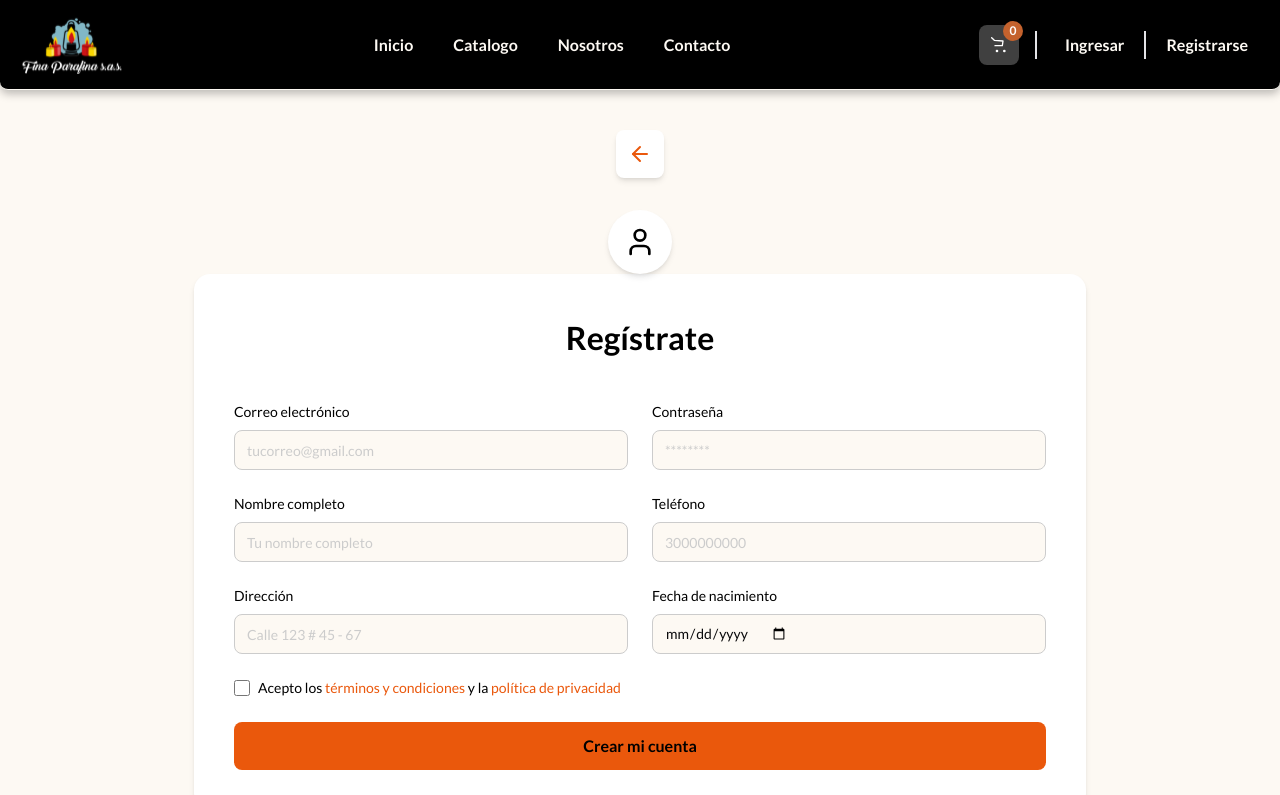
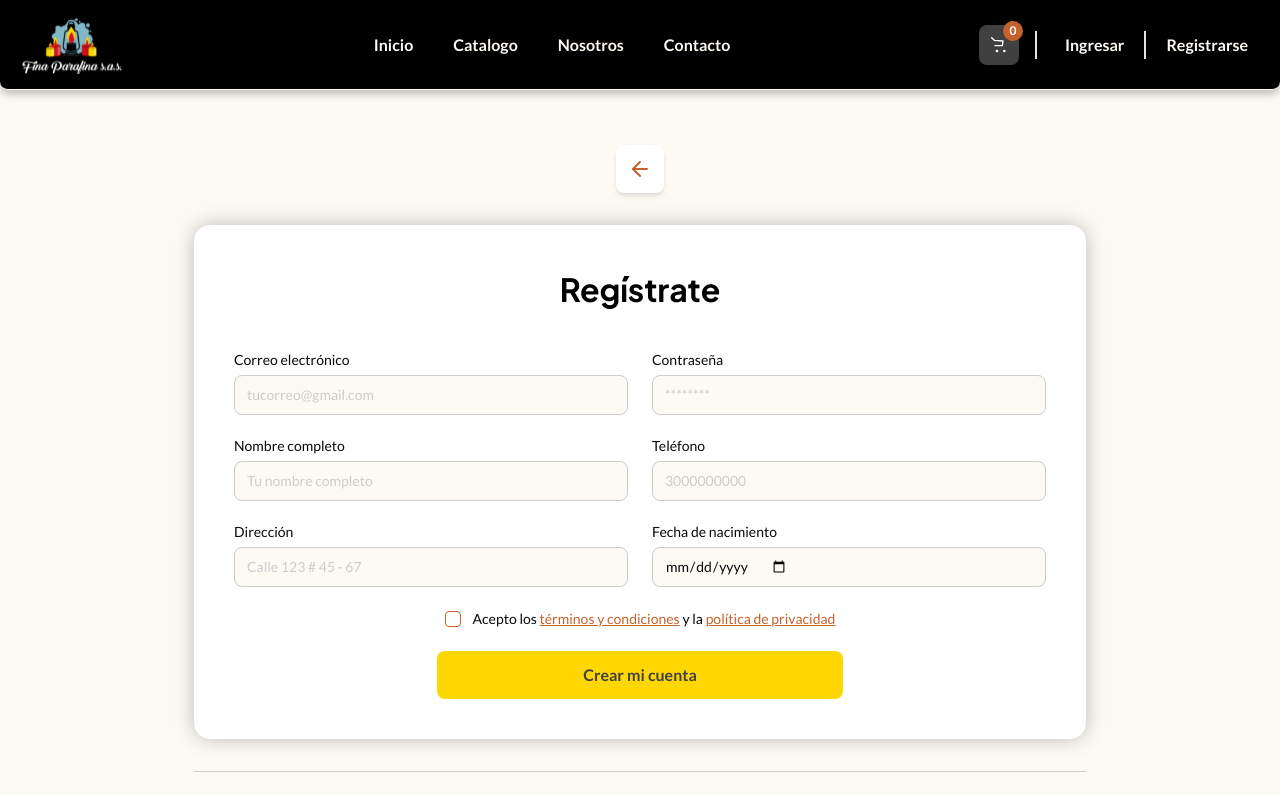
Before and after one commit to SneiderVelez/fina-parafina, a Next.js app: page /register in a window 1280 px wide. Shown: the top 795 px of the page. Built offline with nearby package versions, Linux system fonts and the light colour scheme.

Commit message:
Ajustes en registro y login

```diff
--- a/package.json
+++ b/package.json
@@ -9,6 +9,8 @@
     "lint": "eslint"
   },
   "dependencies": {
+    "@radix-ui/react-checkbox": "^1.3.3",
+    "@radix-ui/react-label": "^2.1.7",
     "@radix-ui/react-separator": "^1.1.7",
     "@radix-ui/react-slot": "^1.2.3",
     "class-variance-authority": "^0.7.1",
--- a/src/app/login/page.tsx
+++ b/src/app/login/page.tsx
@@ -6,40 +6,32 @@ import { Input } from "@/components/ui/input";
 import { Separator } from "@/components/ui/separator";
 import Link from "next/link";
 import { User, ArrowLeft } from "lucide-react"; // Iconos
+import { Label } from "@/components/ui/label";
 
 export default function LoginPage() {
   const router = useRouter();
 
   return (
-    <main className="flex flex-col items-center justify-start min-h-screen p-5 px-5 gap-8">
-      {/* Botón de devolverse */}
+    <main className="flex flex-col items-center justify-center min-h-screen p-5 px-5 gap-8">
       <div
         className="flex items-center justify-center w-12 h-12 bg-white rounded-md shadow-lg cursor-pointer"
         onClick={() => router.back()}
       >
-        <ArrowLeft className="w-6 h-6 text-orange-600" />
+        <ArrowLeft className="w-6 h-6 text-red" />
       </div>
 
       {/* Icono de usuario */}
-      <div className="w-16 h-16 rounded-full bg-white flex items-center justify-center -mb-8 z-10 shadow-lg">
+      {/* <div className="w-16 h-16 rounded-full bg-white flex items-center justify-center -mb-8 z-10 shadow-lg">
         <User className="w-8 h-8 text-black" />
-      </div>
+      </div> */}
 
-      {/* Caja principal de login */}
-      <section
-        className="bg-white rounded-2xl shadow-lg p-8 flex flex-col relative"
-        style={{ width: "463px", height: "444px" }}
-      >
-        {/* Título */}
-        <h1 className="text-[32px] font-bold text-center text-black mb-8">
+      <section className="bg-white rounded-2xl shadow-custom w-[463px] p-8 flex flex-col relative">
+        <h1 className="text-[32px] font-bold text-center text-black mb-8 font-jakarta">
           Iniciar sesión
         </h1>
-
-        {/* Campo: Correo electrónico */}
-        <div className="flex flex-col mb-6">
-          <label className="text-black text-sm font-medium mb-2">
-            Correo electrónico
-          </label>
+        <div className="flex flex-col gap-6">
+          <div className="flex flex-col gap-2">
+            <Label> Correo electrónico</Label>
             <Input
               type="email"
               placeholder="tucorreo@gmail.com"
@@ -47,33 +39,24 @@ export default function LoginPage() {
             />
           </div>
 
-        {/* Campo: Contraseña */}
-        <div className="flex flex-col mb-6">
-          <label className="text-black text-sm font-medium mb-2">
-            Contraseña
-          </label>
-          <Input
-            type="password"
-            placeholder="********"
-            className="bg-gray-100"
-          />
+          <div className="flex flex-col gap-2">
+            <Label>Contraseña</Label>
+            <Input type="password" placeholder="********" />
           </div>
-
-        {/* Botón de ingresar */}
-        <Button className="w-full bg-orange-600 text-black hover:bg-orange-700">
-          Iniciar sesión
-        </Button>
+          <Button className="w-full">Iniciar sesión</Button>
+        </div>
       </section>
 
-      {/* Separador y link fuera de la caja */}
       <div className="w-[463px] flex flex-col items-center gap-4">
         <Separator className="bg-gray-400" />
+        <Button variant={"link"}>
           <Link
             href="/recuperar-password"
-          className="text-sm text-red-600 hover:underline"
+            className="text-sm text-red hover:underline"
           >
             ¿Olvidaste tu contraseña?
           </Link>
+        </Button>
       </div>
     </main>
   );
--- a/src/app/register/page.tsx
+++ b/src/app/register/page.tsx
@@ -6,105 +6,84 @@ import { Input } from "@/components/ui/input";
 import { Separator } from "@/components/ui/separator";
 import Link from "next/link";
 import { User, ArrowLeft } from "lucide-react";
+import { Label } from "@/components/ui/label";
+import { Checkbox } from "@/components/ui/checkbox";
 
 export default function RegisterPage() {
   const router = useRouter();
 
   return (
-    <main className="flex flex-col items-center justify-start min-h-screen p-10 px-4 gap-8">
-      {/* Botón de devolverse */}
+    <main className="flex flex-col items-center justify-center min-h-screen p-10 px-4 gap-8">
       <div
         className="flex items-center justify-center w-12 h-12 bg-white rounded-lg shadow-md cursor-pointer"
         onClick={() => router.back()}
       >
-        <ArrowLeft className="w-6 h-6 text-orange-600" />
+        <ArrowLeft className="w-6 h-6 text-red" />
       </div>
+      {/* <div className="w-16 h-16 rounded-full bg-white flex items-center justify-center -mb-8 z-10 shadow-md">
+        <User className="w-8 h-8 text-black" />
+      </div> */}
 
-      {/* Icono de usuario */}
-      <div className="w-16 h-16 rounded-full bg-white flex items-center justify-center -mb-8 z-10 shadow-md">
-        <User className="w-8 h-8 text-black" />
-      </div>
-
-      {/* Caja principal de registro */}
-      <section
-        className="bg-white rounded-2xl shadow-md p-10 flex flex-col relative"
-        style={{ width: "892px", height: "535px" }}
-      >
-        {/* Título */}
-        <h1 className="text-[32px] font-bold text-center text-black mb-10">
+      <section className="bg-white rounded-2xl shadow-custom p-10 flex flex-col relative w-[892px]">
+        <h1 className="text-[32px] font-bold text-center font-jakarta text-black mb-10">
           Regístrate
         </h1>
 
-        {/* Grid con dos columnas */}
         <div className="grid grid-cols-2 gap-6 mb-6">
-          {/* Correo */}
-          <div className="flex flex-col">
-            <label className="text-black text-sm font-medium mb-2">
-              Correo electrónico
-            </label>
+          <div className="flex flex-col gap-2">
+            <Label> Correo electrónico</Label>
             <Input type="email" placeholder="tucorreo@gmail.com" />
           </div>
 
-          {/* Contraseña */}
-          <div className="flex flex-col">
-            <label className="text-black text-sm font-medium mb-2">
-              Contraseña
-            </label>
+          <div className="flex flex-col gap-2">
+            <Label>Contraseña</Label>
             <Input type="password" placeholder="********" />
           </div>
 
-          {/* Nombre completo */}
-          <div className="flex flex-col">
-            <label className="text-black text-sm font-medium mb-2">
-              Nombre completo
-            </label>
+          <div className="flex flex-col gap-2">
+            <Label> Nombre completo</Label>
             <Input type="text" placeholder="Tu nombre completo" />
           </div>
 
-          {/* Teléfono */}
-          <div className="flex flex-col">
-            <label className="text-black text-sm font-medium mb-2">
-              Teléfono
-            </label>
+          <div className="flex flex-col gap-2">
+            <Label>Teléfono</Label>
             <Input type="tel" placeholder="3000000000" />
           </div>
 
-          {/* Dirección */}
-          <div className="flex flex-col">
-            <label className="text-black text-sm font-medium mb-2">
-              Dirección
-            </label>
+          <div className="flex flex-col gap-2">
+            <Label>Dirección</Label>
             <Input type="text" placeholder="Calle 123 # 45 - 67" />
           </div>
 
-          {/* Fecha de nacimiento */}
-          <div className="flex flex-col">
-            <label className="text-black text-sm font-medium mb-2">
-              Fecha de nacimiento
-            </label>
+          <div className="flex flex-col gap-2">
+            <Label>Fecha de nacimiento</Label>
             <Input type="date" />
           </div>
         </div>
 
-        {/* Checkbox */}
-        <div className="flex items-center gap-2 mb-6">
-          <input type="checkbox" id="terms" className="w-4 h-4" />
-          <label htmlFor="terms" className="text-sm text-black">
-            Acepto los{" "}
-            <span className="text-orange-600 cursor-pointer">
-              términos y condiciones
-            </span>{" "}
-            y la{" "}
-            <span className="text-orange-600 cursor-pointer">
-              política de privacidad
-            </span>
-          </label>
+        <div className="flex flex-col items-center gap-6 w-6/12 mx-auto">
+          <div className="flex items-center gap-3">
+            <Checkbox id="terms" />
+            <Label htmlFor="terms">
+              Acepto los{" "}
+              <Link
+                href="/terms"
+                className="text-red cursor-pointer underline hover:opacity-80"
+              >
+                términos y condiciones
+              </Link>{" "}
+              y la{" "}
+              <Link
+                href="/privacy-policy"
+                className="text-red cursor-pointer underline hover:opacity-80"
+              >
+                política de privacidad
+              </Link>
+            </Label>
+          </div>
+          {/* Botón */}
+          <Button className="w-full">Crear mi cuenta</Button>
         </div>
-
-        {/* Botón */}
-        <Button className="w-full bg-orange-600 text-black hover:bg-orange-700">
-          Crear mi cuenta
-        </Button>
       </section>
 
       {/* Separador y link fuera de la caja */}
@@ -112,12 +91,9 @@ export default function RegisterPage() {
         <Separator className="bg-gray-400" />
         <p className="text-sm text-black">
           ¿Ya tienes una cuenta?{" "}
-          <Link
-            href="/login"
-            className="text-orange-600 font-medium hover:underline"
-          >
-            Iniciar Sesión
-          </Link>
+          <Button variant="link" asChild>
+            <Link href="/login">Iniciar sesión</Link>
+          </Button>
         </p>
       </div>
     </main>
--- a/src/components/ui/button.tsx
+++ b/src/components/ui/button.tsx
@@ -20,7 +20,7 @@ const buttonVariants = cva(
         ghost: "hover:text-yellow bg-gray-700 text-white ",
         footer:
           "text-[14px] font-normal text-black hover:underline hover:text-white",
-        link: "text-primary underline-offset-4 hover:underline",
+        link: "text-red underline-offset-4 hover:underline",
       },
       size: {
         default: "p-3",
--- /dev/null
+++ b/src/components/ui/checkbox.tsx
@@ -0,0 +1,30 @@
+"use client";
+
+import * as React from "react";
+import * as CheckboxPrimitive from "@radix-ui/react-checkbox";
+import { Check } from "lucide-react";
+
+import { cn } from "@/lib/utils";
+
+const Checkbox = React.forwardRef<
+  React.ElementRef<typeof CheckboxPrimitive.Root>,
+  React.ComponentPropsWithoutRef<typeof CheckboxPrimitive.Root>
+>(({ className, ...props }, ref) => (
+  <CheckboxPrimitive.Root
+    ref={ref}
+    className={cn(
+      "peer h-4 w-4 shrink-0 rounded-sm border border-red ring-offset-background focus-visible:outline-none focus-visible:ring-2 focus-visible:ring-ring focus-visible:ring-offset-2 disabled:cursor-not-allowed disabled:opacity-50 data-[state=checked]:bg-red data-[state=checked]:text-black",
+      className
+    )}
+    {...props}
+  >
+    <CheckboxPrimitive.Indicator
+      className={cn("flex items-center justify-center text-current")}
+    >
+      <Check className="h-4 w-4" />
+    </CheckboxPrimitive.Indicator>
+  </CheckboxPrimitive.Root>
+));
+Checkbox.displayName = CheckboxPrimitive.Root.displayName;
+
+export { Checkbox };
--- /dev/null
+++ b/src/components/ui/label.tsx
@@ -0,0 +1,26 @@
+"use client"
+
+import * as React from "react"
+import * as LabelPrimitive from "@radix-ui/react-label"
+import { cva, type VariantProps } from "class-variance-authority"
+
+import { cn } from "@/lib/utils"
+
+const labelVariants = cva(
+  "text-sm font-medium leading-none peer-disabled:cursor-not-allowed peer-disabled:opacity-70"
+)
+
+const Label = React.forwardRef<
+  React.ElementRef<typeof LabelPrimitive.Root>,
+  React.ComponentPropsWithoutRef<typeof LabelPrimitive.Root> &
+    VariantProps<typeof labelVariants>
+>(({ className, ...props }, ref) => (
+  <LabelPrimitive.Root
+    ref={ref}
+    className={cn(labelVariants(), className)}
+    {...props}
+  />
+))
+Label.displayName = LabelPrimitive.Root.displayName
+
+export { Label }
```
Also changed, not shown: 1 other file (tests, documents, lock files or other folders). Lines whose indentation alone changed are shown as unchanged.
